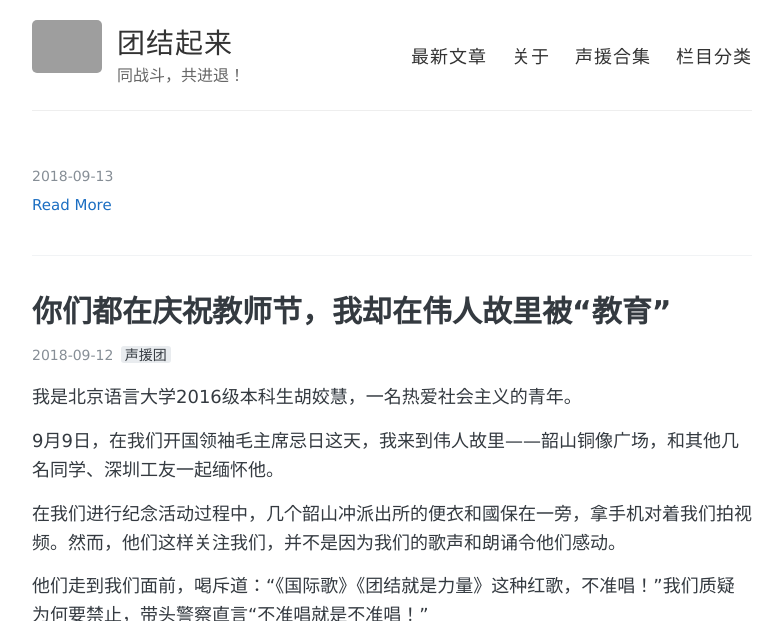
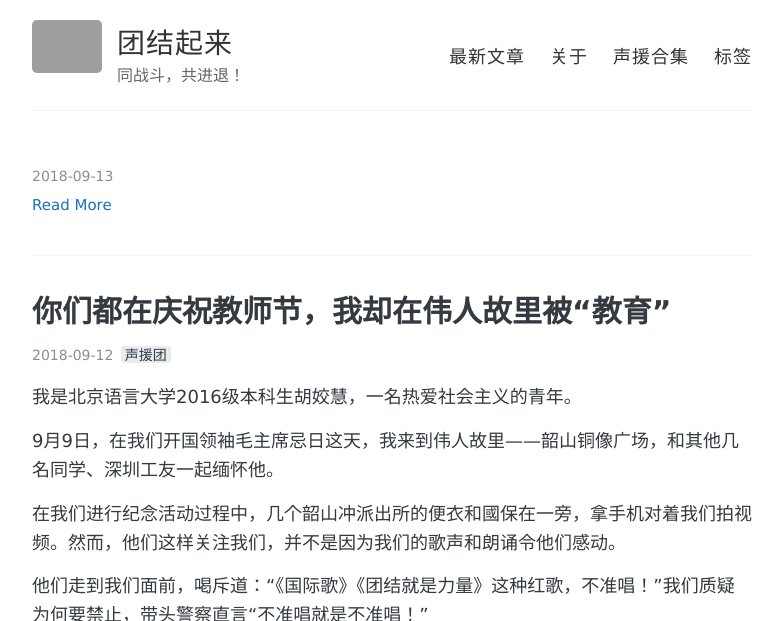
Before and after one commit to dabuxiangqian/dabuxiangqian.github.io, a Jekyll site: the page built from index.html, in a window 1280 px wide and 900 px high, cut to the strip 0-621 px from the top of the window. Shown: the whole strip, without its empty margins (248-1031 px from the left). Built offline with Jekyll 4.4.1, drawn with Linux system fonts in a browser that asks for light colours; the list of posts is cut into pages by our own code; grey boxes are pictures that could not be loaded.

Commit message:
Update _config.yml

```diff
--- a/_config.yml
+++ b/_config.yml
@@ -26,7 +26,7 @@ navigation:
     url: /about
   - name: 声援合集
     url: /archive
-  - name: 栏目分类
+  - name: 标签
     url: /tags
 #  - name: Theme
 #    url: https://github.com/AWEEKJ/kiko-now
```
